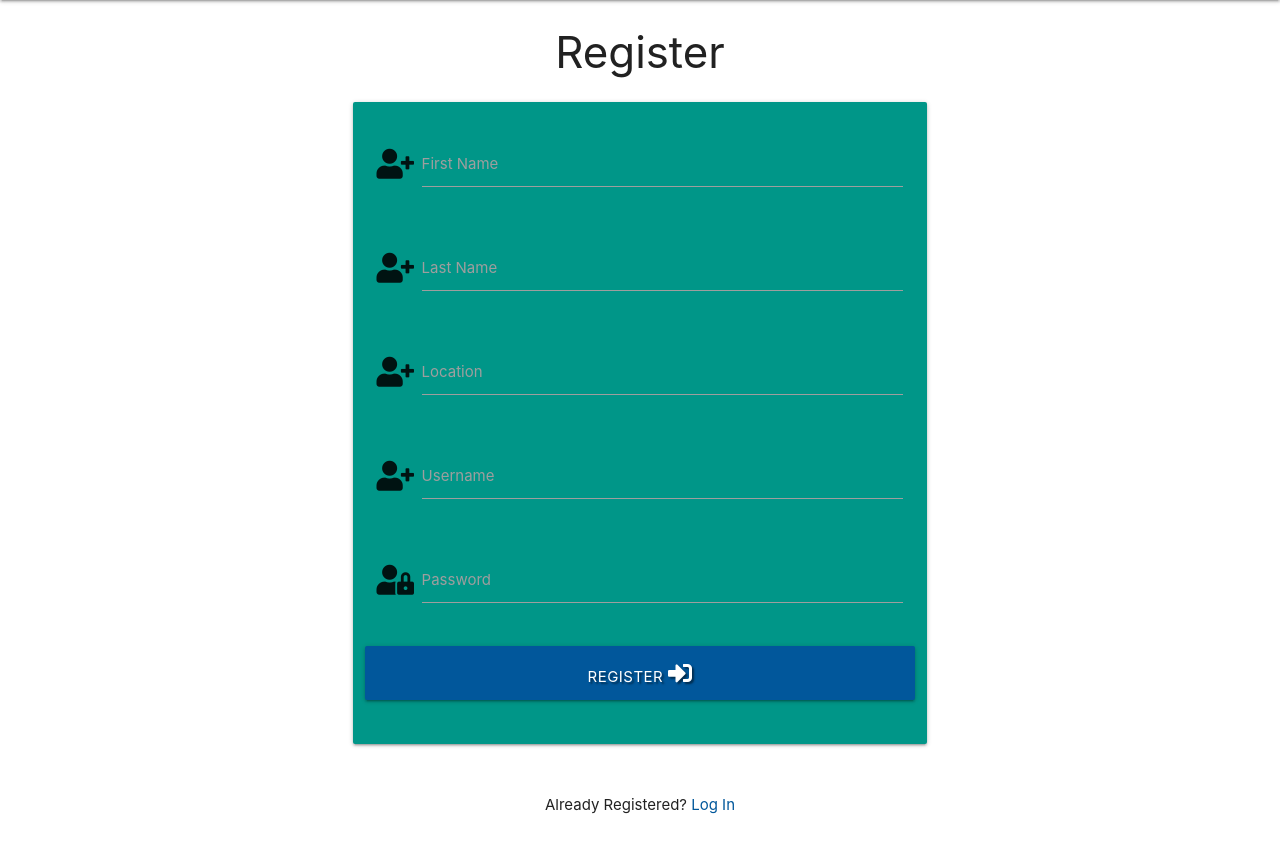
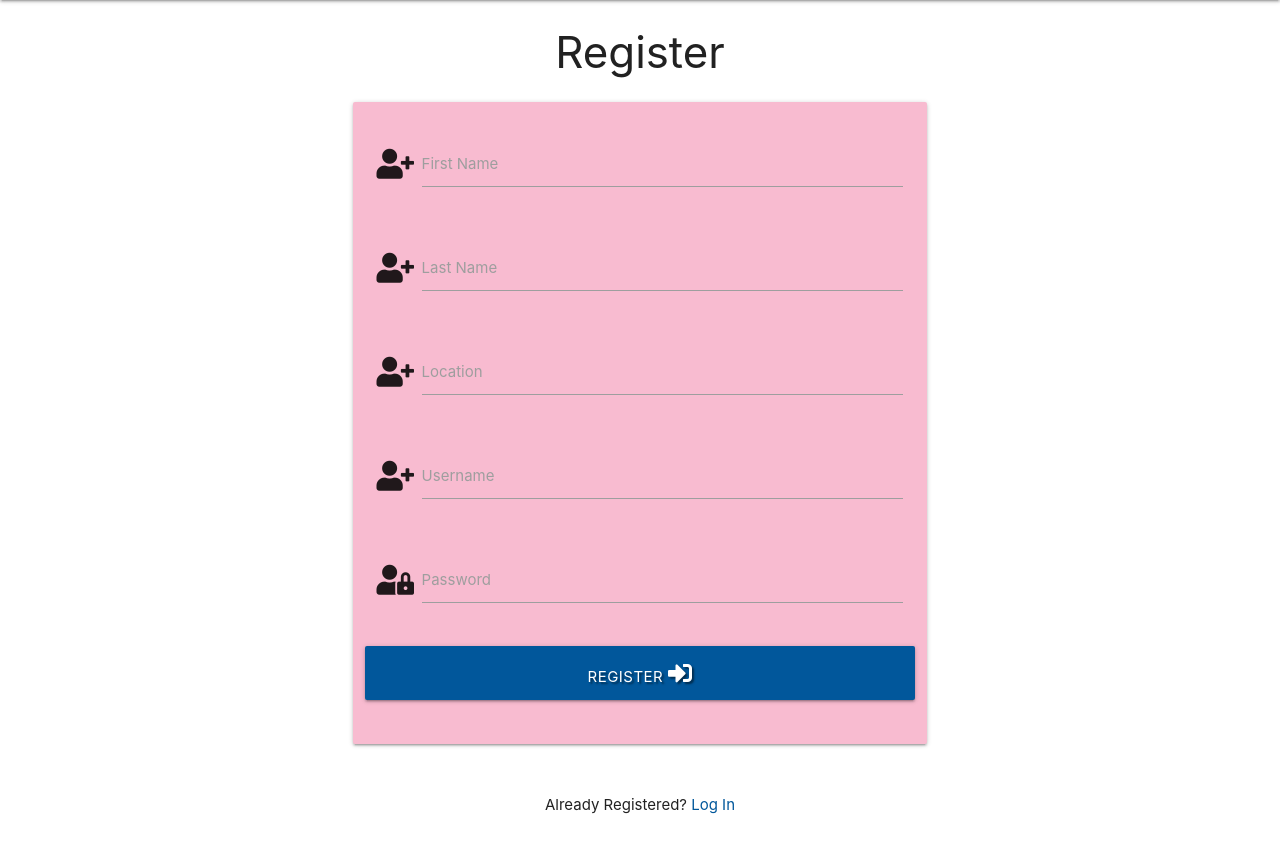
Before and after one commit to Peterhague/CI_MS3_Book_Club, a Flask app: page /register in a window 1280 px wide. Shown: the part 64-916 px from the top of the page. Run offline with Flask 2, Linux system fonts and the light colour scheme; some libraries are stand-ins or nearby versions.

Commit message:
colour tweak

```diff
--- a/templates/login.html
+++ b/templates/login.html
@@ -5,7 +5,7 @@
 
     <div class="row">
         <form class="col s12 m8 offset-m2" method="POST" action="{{ url_for('login') }}">
-            <div class="card-panel teal">
+            <div class="card-panel pink lighten-4">
                 <div class="row">
                     <div class="input-field col s12">
                         <i class="fas fa-user-cog prefix"></i>
--- a/templates/register.html
+++ b/templates/register.html
@@ -5,7 +5,7 @@
 
     <div class="row">
         <form class="col s12 m8 offset-m2" method="POST" action="{{ url_for('register') }}">
-            <div class="card-panel teal">
+            <div class="card-panel pink lighten-4">
                 <div class="row">
                     <div class="input-field col s12">
                         <i class="fas fa-user-plus prefix"></i>
```
